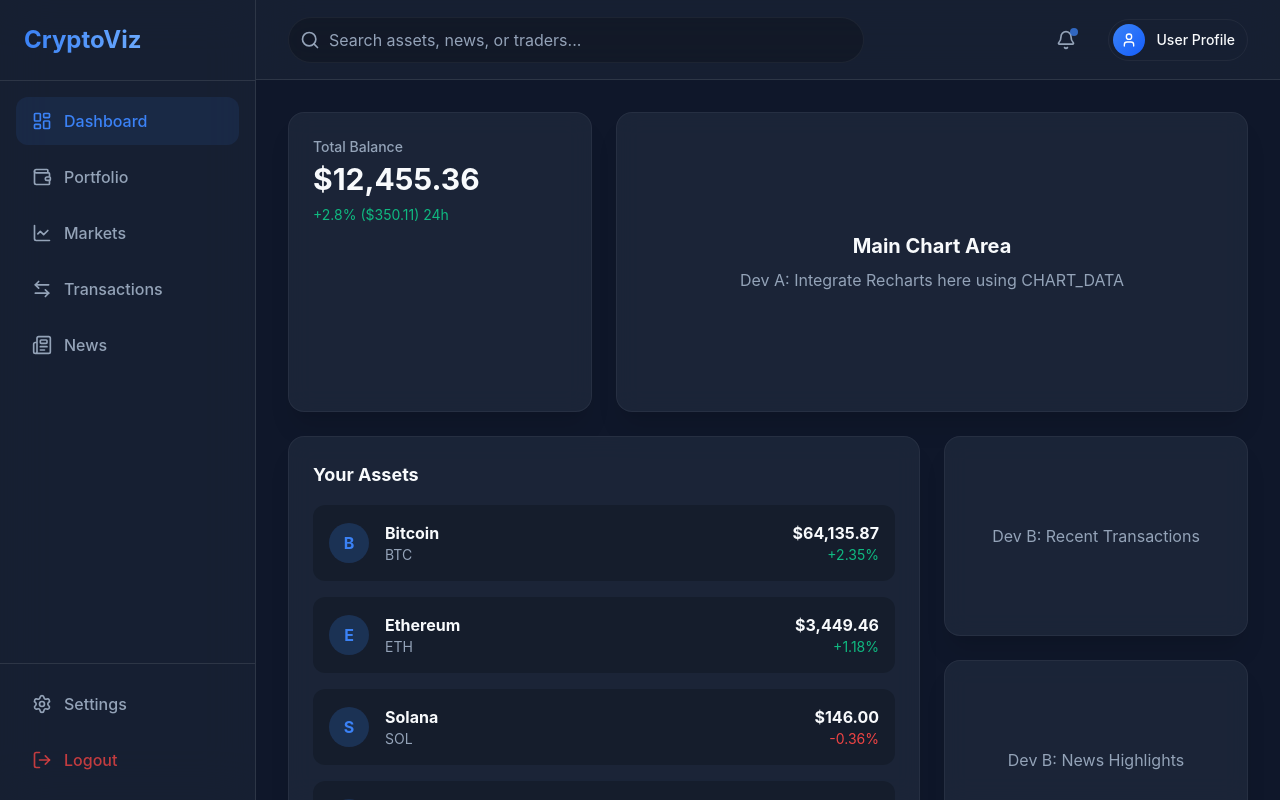
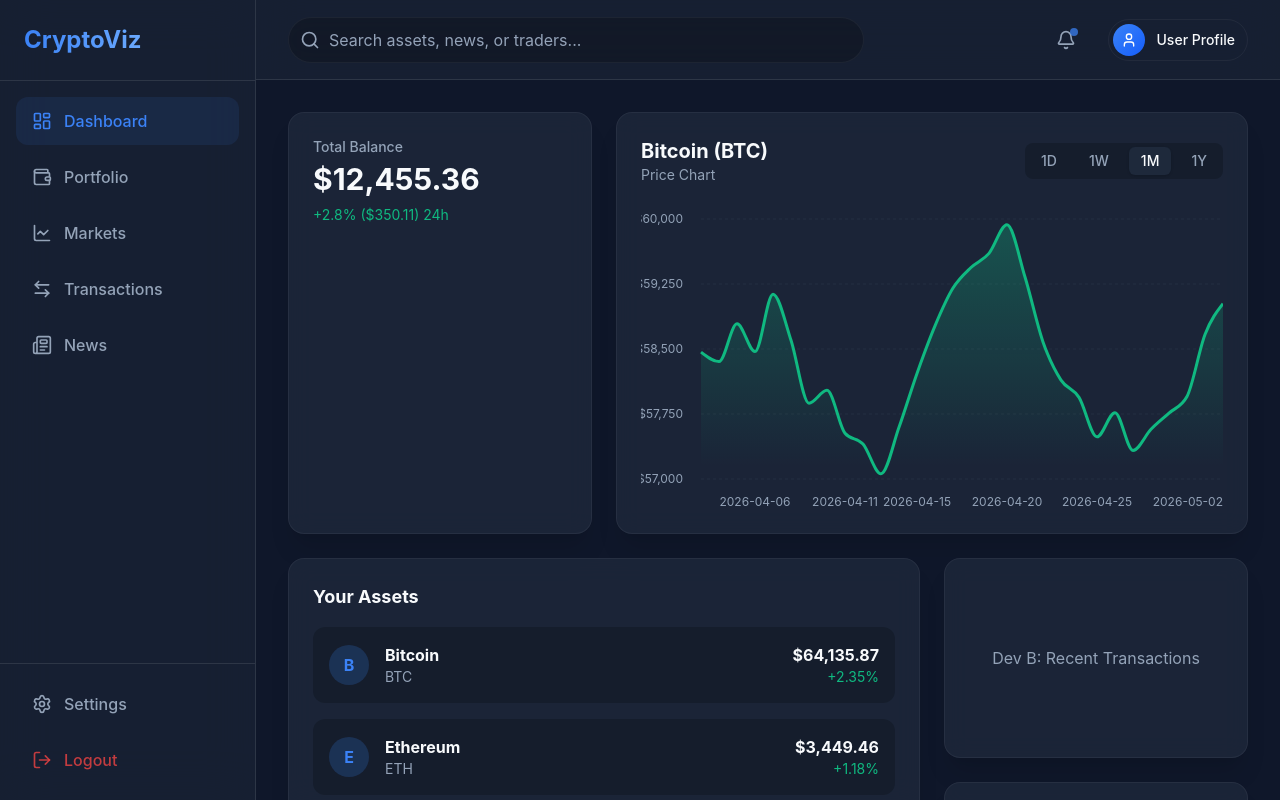
Before and after one commit to shajo5318008/crypto-dashboard, a React (Vite) app: page / in a window 1280 px wide. Built offline with nearby package versions, Linux system fonts and the light colour scheme.

Commit message:
Add MainChart component

```diff
--- a/src/App.jsx
+++ b/src/App.jsx
@@ -2,6 +2,7 @@ import React from 'react';
 import Sidebar from './components/layout/Sidebar';
 import Topbar from './components/layout/Topbar';
 import { useSimulatedData } from './hooks/useSimulatedData';
+import MainChart from './components/dashboard/MainChart';
 
 // Placeholder components - Devs will replace these
 const PortfolioSummary = ({ portfolio }) => (
@@ -57,11 +58,8 @@ function App() {
             <div className="grid grid-cols-1 lg:grid-cols-3 gap-6">
               <PortfolioSummary portfolio={portfolio} />
 
-              <div className="glass p-6 rounded-2xl lg:col-span-2 flex items-center justify-center min-h-[300px]">
-                <div className="text-center">
-                  <h3 className="text-xl font-bold mb-2">Main Chart Area</h3>
-                  <p className="text-muted">Dev A: Integrate Recharts here using CHART_DATA</p>
-                </div>
+              <div className="lg:col-span-2">
+                <MainChart />
               </div>
             </div>
 
--- /dev/null
+++ b/src/components/dashboard/MainChart.jsx
@@ -0,0 +1,88 @@
+import React, { useState } from 'react';
+import { AreaChart, Area, XAxis, YAxis, CartesianGrid, Tooltip, ResponsiveContainer } from 'recharts';
+import { CHART_DATA } from '../../data/mockData';
+
+const MainChart = () => {
+  const [timeframe, setTimeframe] = useState('1M');
+  const data = CHART_DATA[timeframe];
+
+  // Determine if the trend is up or down to change the chart color
+  const isTrendUp = data.length > 0 && data[data.length - 1].value >= data[0].value;
+  const strokeColor = isTrendUp ? '#10B981' : '#EF4444'; // success or danger
+  const fillColor = isTrendUp ? 'rgba(16, 185, 129, 0.2)' : 'rgba(239, 68, 68, 0.2)';
+
+  const timeframes = ['1D', '1W', '1M', '1Y'];
+
+  return (
+    <div className="glass p-6 rounded-2xl w-full h-full flex flex-col">
+      <div className="flex items-center justify-between mb-6">
+        <div>
+          <h3 className="text-xl font-bold">Bitcoin (BTC)</h3>
+          <p className="text-muted text-sm">Price Chart</p>
+        </div>
+
+        {/* Timeframe Filters */}
+        <div className="flex space-x-2 bg-black/20 p-1 rounded-lg">
+          {timeframes.map((tf) => (
+            <button
+              key={tf}
+              onClick={() => setTimeframe(tf)}
+              className={`px-3 py-1 text-sm font-medium rounded-md transition-colors ${
+                timeframe === tf
+                  ? 'bg-surface text-text shadow-sm'
+                  : 'text-muted hover:text-text hover:bg-white/5'
+              }`}
+            >
+              {tf}
+            </button>
+          ))}
+        </div>
+      </div>
+
+      <div className="flex-1 min-h-[300px] w-full">
+        <ResponsiveContainer width="100%" height="100%">
+          <AreaChart data={data} margin={{ top: 10, right: 0, left: 0, bottom: 0 }}>
+            <defs>
+              <linearGradient id="colorValue" x1="0" y1="0" x2="0" y2="1">
+                <stop offset="5%" stopColor={strokeColor} stopOpacity={0.3}/>
+                <stop offset="95%" stopColor={strokeColor} stopOpacity={0}/>
+              </linearGradient>
+            </defs>
+            <CartesianGrid strokeDasharray="3 3" stroke="rgba(255,255,255,0.05)" vertical={false} />
+            <XAxis
+              dataKey="time"
+              axisLine={false}
+              tickLine={false}
+              tick={{ fill: '#94A3B8', fontSize: 12 }}
+              dy={10}
+            />
+            <YAxis
+              domain={['auto', 'auto']}
+              axisLine={false}
+              tickLine={false}
+              tick={{ fill: '#94A3B8', fontSize: 12 }}
+              tickFormatter={(value) => `$${value.toLocaleString()}`}
+              dx={-10}
+            />
+            <Tooltip
+              contentStyle={{ backgroundColor: '#1E293B', border: '1px solid rgba(255,255,255,0.1)', borderRadius: '8px' }}
+              itemStyle={{ color: '#F8FAFC' }}
+              labelStyle={{ color: '#94A3B8', marginBottom: '4px' }}
+            />
+            <Area
+              type="monotone"
+              dataKey="value"
+              stroke={strokeColor}
+              strokeWidth={3}
+              fillOpacity={1}
+              fill="url(#colorValue)"
+              animationDuration={1500}
+            />
+          </AreaChart>
+        </ResponsiveContainer>
+      </div>
+    </div>
+  );
+};
+
+export default MainChart;
```
